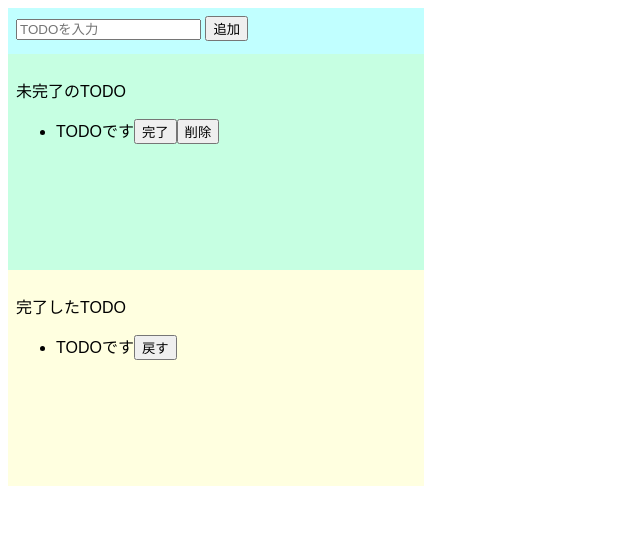
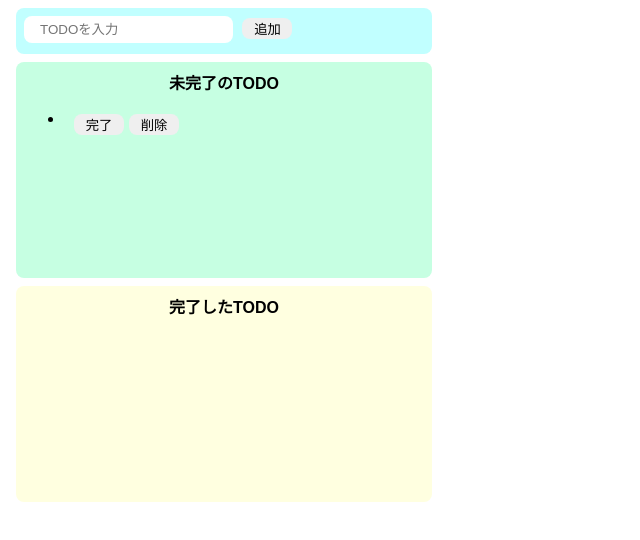
Before and after one commit to momotaro-i/todo_js, a website built with Parcel: page index.html in a window 1280 px wide. Both pictures are taken after a click on the button "追加". Shown: the whole page, without its empty margins (0-640 px from the left). Built offline with nearby package versions, Linux system fonts and the light colour scheme.

Commit message:
WIP 完了したtodoから戻す

```diff
--- a/index.html
+++ b/index.html
@@ -7,24 +7,16 @@
 
   <body>
     <div class="input-area">
-      <input placeholder="TODOを入力" />
-      <button>追加</button>
+      <input id="js-add-text" placeholder="TODOを入力" />
+      <button id="js-add-button">追加</button>
     </div>
     <div class="incomplate-area">
-      <p>未完了のTODO</p>
-      <ul>
-        <li>
-          TODOです<span><button>完了</button><button>削除</button></span>
-        </li>
-      </ul>
+      <p class="title">未完了のTODO</p>
+      <ul id="js-incomplate-area"></ul>
     </div>
     <div class="complate-area">
-      <p>完了したTODO</p>
-      <ul>
-        <li>
-          TODOです<span><button>戻す</button></span>
-        </li>
-      </ul>
+      <p class="title">完了したTODO</p>
+      <ul id="js-complate-area"></ul>
     </div>
 
     <script src="src/index.js"></script>
--- a/src/index.js
+++ b/src/index.js
@@ -1 +1,81 @@
 import "./styles.css";
+const incomplateArea = document.getElementById("js-incomplate-area");
+const complateArea = document.getElementById("js-complate-area");
+
+const onClickAdd = () => {
+  //テキストボックスの値を取得し、初期化する
+  const inputText = document.getElementById("js-add-text").value;
+  document.getElementById("js-add-text").value = "";
+  addFromIncomplateList(inputText);
+};
+
+//未完了リストから指定の要素を削除
+const deleteFromIncomplateList = (target) => {
+  const deleteTarget = target.parentNode.parentNode;
+  incomplateArea.remove(deleteTarget);
+};
+
+//未完了リストに追加
+const addFromIncomplateList = (text) => {
+  const li = document.createElement("li");
+  const span = document.createElement("span");
+  span.className = "list-item";
+  const p = document.createElement("p");
+
+  //完了ボタン
+  const complateBtn = document.createElement("button");
+  complateBtn.innerText = "完了";
+  complateBtn.addEventListener("click", () => {
+    deleteFromIncomplateList(complateBtn);
+    //完了リストに追加する要素
+    const addTarget = complateBtn.parentNode;
+    //Todo内容テキストを取得
+    const text = addTarget.firstElementChild.innerText;
+
+    //span以下を初期化
+    addTarget.textContent = null;
+
+    //要素の生成
+    const li = document.createElement("li");
+    const span = document.createElement("span");
+    span.className = "list-item";
+    const p = document.createElement("p");
+
+    //完了リストに追加
+    complateArea.appendChild(li);
+    li.appendChild(addTarget);
+    addTarget.appendChild(p);
+    p.innerText = text;
+    addTarget.appendChild(backBtn);
+  });
+
+  //削除ボタン
+  const deleteBtn = document.createElement("button");
+  deleteBtn.innerText = "削除";
+  deleteBtn.addEventListener("click", () => {
+    //押された削除ボタンの親要素liを消す
+    deleteFromIncomplateList(deleteBtn);
+  });
+
+  li.appendChild(span);
+  span.appendChild(p);
+  p.innerText = text;
+  span.appendChild(complateBtn);
+  span.appendChild(deleteBtn);
+
+  //未完了リストの下にli追加
+  incomplateArea.appendChild(li);
+
+  //戻すボタン生成
+  const backBtn = document.createElement("button");
+  backBtn.innerText = "戻す";
+  backBtn.addEventListener("click", () => {
+    const deleteTarget = backBtn.parentNode.parentNode;
+    complateArea.remove(deleteTarget);
+    const text = backBtn.parentNode.firstElementChild.innerText;
+    addFromIncomplateList(text);
+  });
+};
+
+const addBtn = document.getElementById("js-add-button");
+addBtn.addEventListener("click", () => onClickAdd());
--- a/src/styles.css
+++ b/src/styles.css
@@ -6,16 +6,61 @@ body {
   width: 400px;
   height: 30px;
   padding: 8px;
+  margin: 8px;
+  border-radius: 8px;
 }
 .incomplate-area {
   background-color: #c6ffe2;
   width: 400px;
   min-height: 200px;
   padding: 8px;
+  margin: 8px;
+  border-radius: 8px;
 }
 .complate-area {
   background-color: #ffffe0;
   width: 400px;
   min-height: 200px;
   padding: 8px;
+  margin: 8px;
+  border-radius: 8px;
 }
+input {
+  border-radius: 8px;
+  border: none;
+  padding: 6px 16px;
+  outline: none;
+}
+button {
+  border-radius: 8px;
+  border: none;
+  margin-left: 5px;
+  width: 50px;
+}
+button:hover {
+  background-color: #ff7fff;
+  color: #fff;
+  cursor: pointer;
+}
+span {
+  margin-left: 5px;
+}
+.title {
+  text-align: center;
+  margin-top: 0;
+  font-weight: bold;
+  columns: #666666;
+}
+.list-item {
+  display: flex;
+  align-items: center;
+}
+li:not(:first-of-type) {
+  margin-top: 10px;
+}
+
+li,
+p {
+  padding: 0;
+  margin: 0;
+}
```
